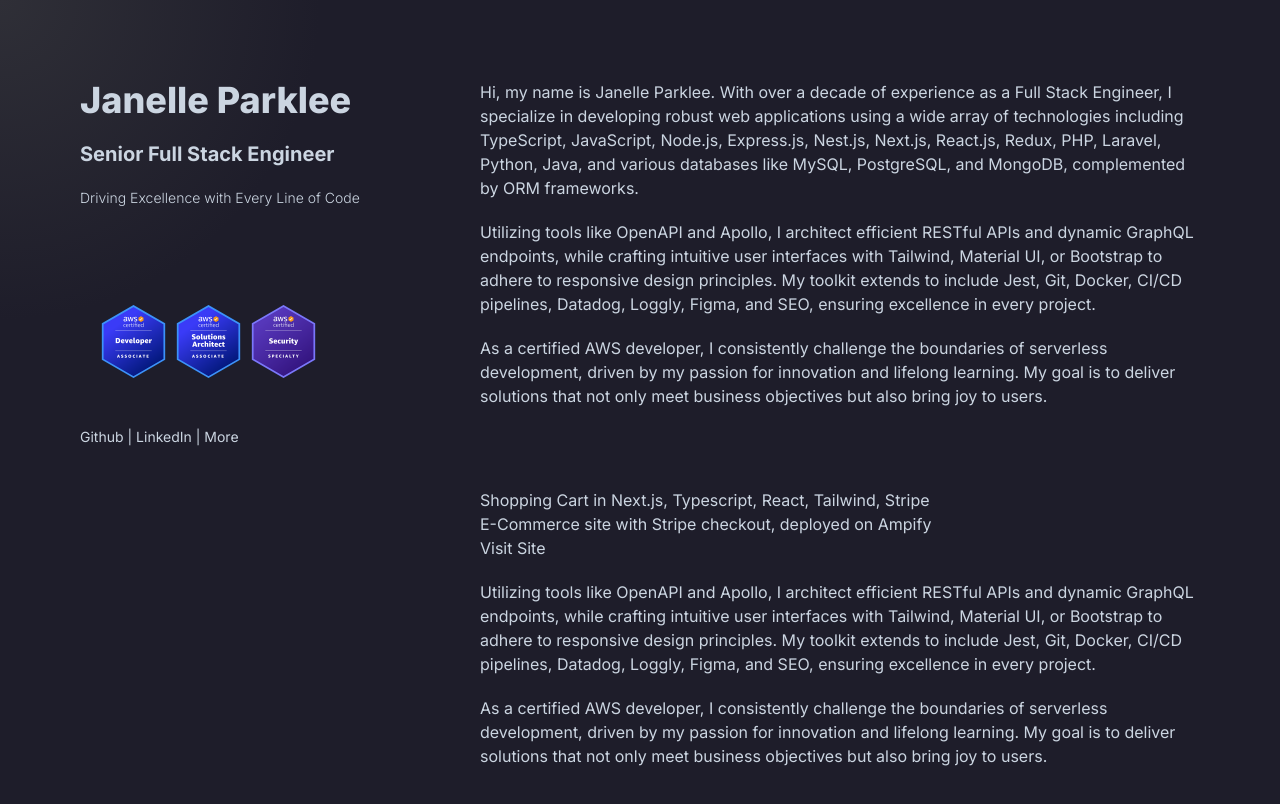
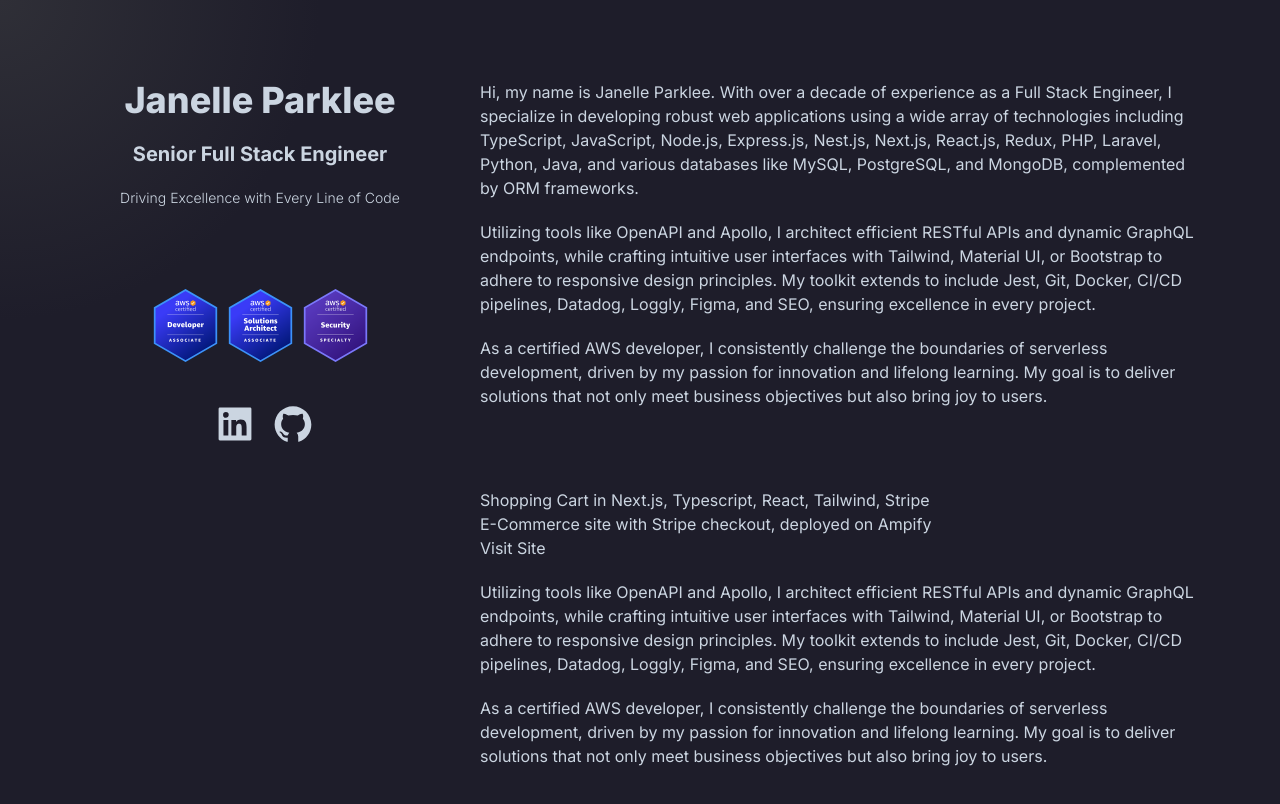
Before and after one commit to jparkley/jp-portfolio, a Next.js app: page / in a window 1280 px wide. Shown: the top 804 px of the page. Built offline with nearby package versions, Linux system fonts and the light colour scheme.

Commit message:
add content and icons

```diff
--- a/src/components/LeftMenu.tsx
+++ b/src/components/LeftMenu.tsx
@@ -1,18 +1,20 @@
+import { AiFillLinkedin, AiFillGithub } from "react-icons/ai";
+
 const LeftMenu = () => {
   return (
     <>
-      <div className="mb-5">
+      <div className="mb-5 text-center">
         <h1 className="text-4xl font-extrabold">Janelle Parklee</h1>
       </div>
-      <div className="mb-5">
+      <div className="mb-5 text-center">
         <h4 className="text-xl font-bold">Senior Full Stack Engineer</h4>
       </div>
       <div>
-        <p className="text-sm font-light decoration-1">
+        <p className="mb-20 text-center text-sm font-light">
           Driving Excellence with Every Line of Code
         </p>
       </div>
-      <div className="mt-20 p-4 flex justify-right">
+      <div className="flex justify-center mb-10">
         <div>
           <img
             className="block"
@@ -38,10 +40,9 @@ const LeftMenu = () => {
           />
         </div>
       </div>
-      <div className="flex justify-right mt-8">
-        <div>
-          <p className="text-sm">Github | LinkedIn | More</p>
-        </div>
+      <div className="flex justify-center pl-2">
+        <AiFillLinkedin size={42} className="mr-4" />
+        <AiFillGithub size={42} />
       </div>
     </>
   );
```
Also changed, not shown: package.json (+5 -4 lines), 1 other file (tests, documents, lock files or other folders).
